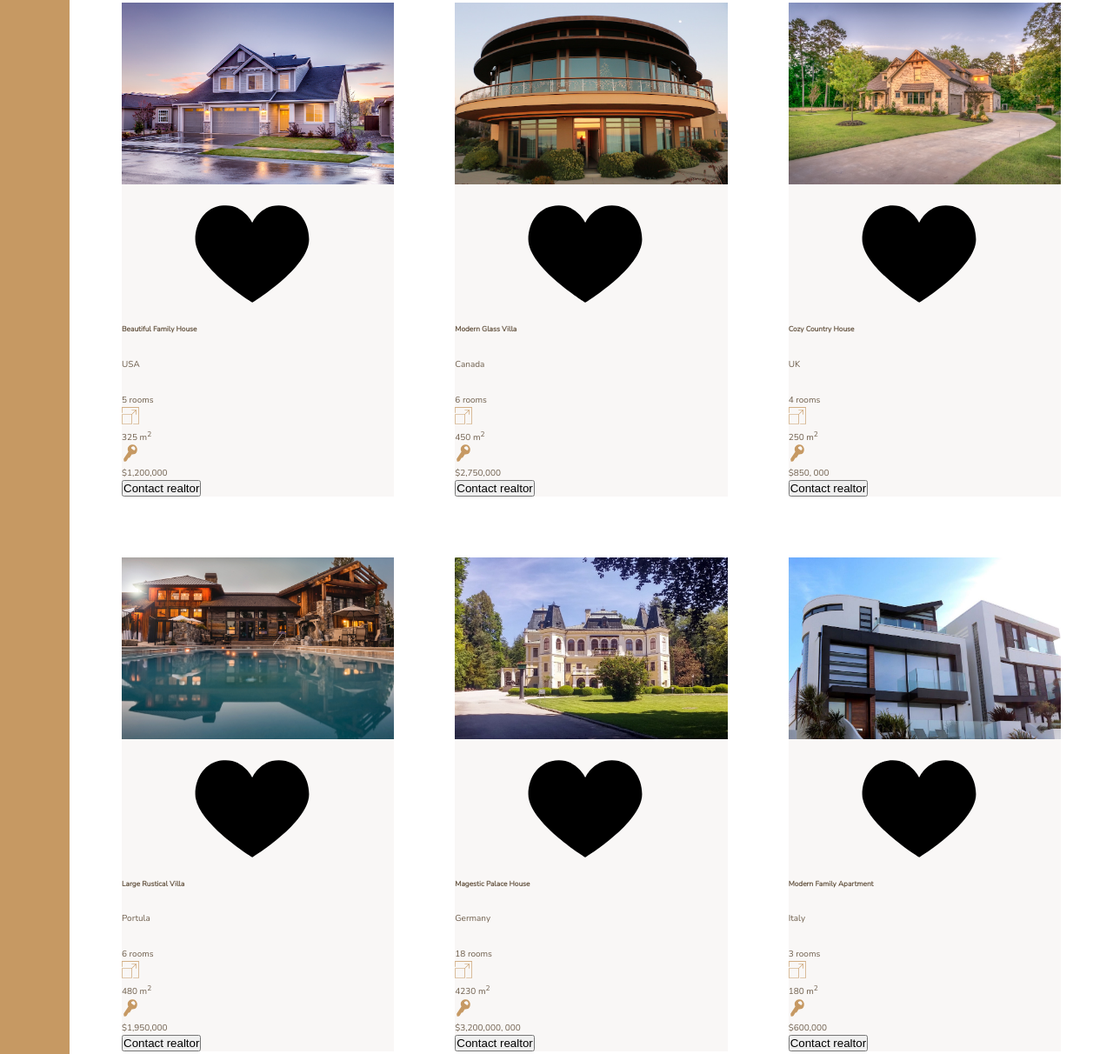
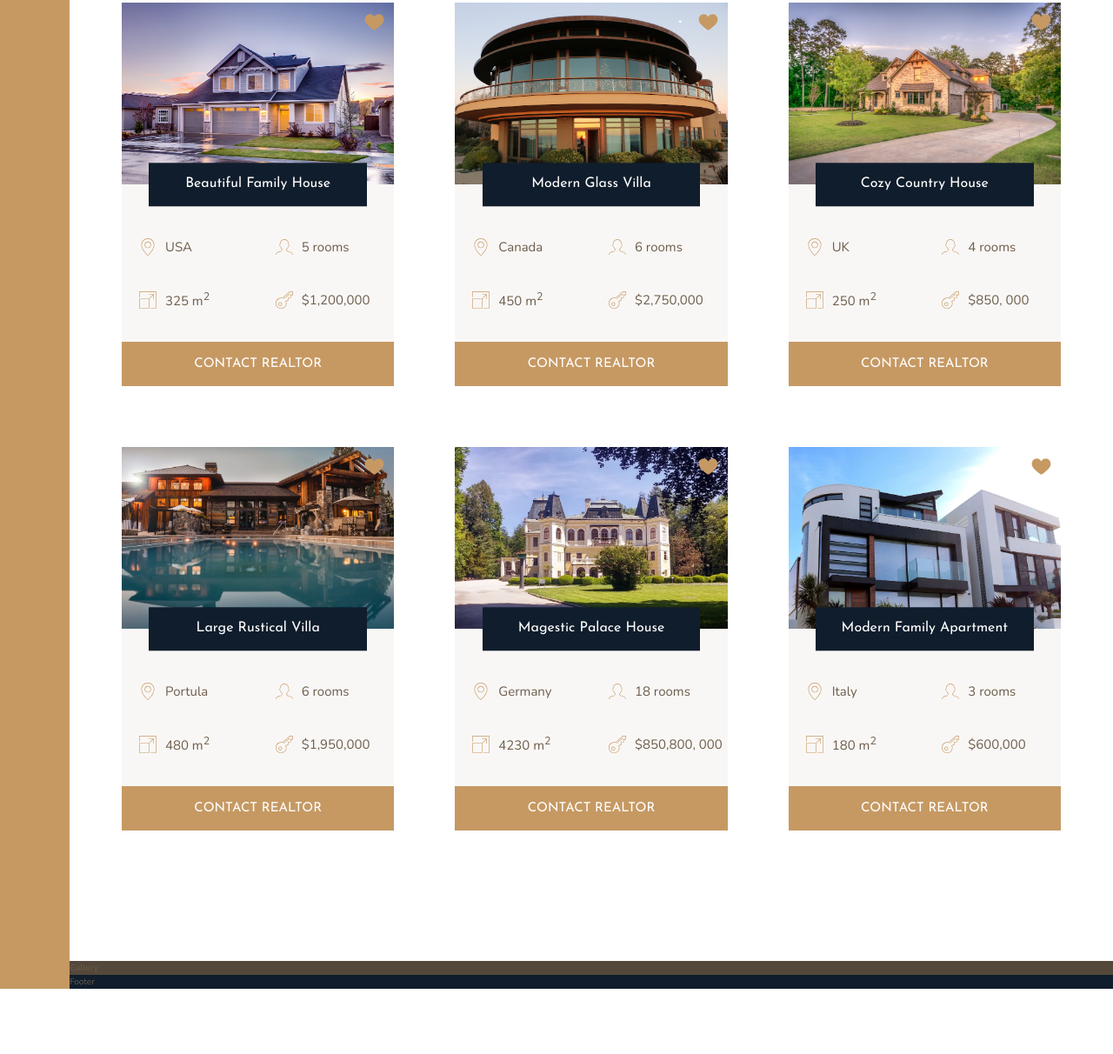
Before and after one commit to despau/advanced-css, a website: page css-grid/index.html in a window 1280 px wide. Shown: the part 2130-3342 px from the top of the page at 87% size. After the commit the page ends 3267 px from the top, so only its background shows below. Drawn offline with nearby package versions, Linux system fonts and the light colour scheme.

Commit message:
finished styling the homes section with home

```diff
--- a/css-grid/index.html
+++ b/css-grid/index.html
@@ -74,7 +74,7 @@
             <p class="story__text">
                 Accusantium cumque, quas, ut corporis incidunt deserunt quae architecto voluptate delectus.Accusantium cumque, quas, ut corporis incidunt deserunt quae architecto voluptate delectus!
             </p>
-            <button class="btn">Find your own home</button>
+            <button class="btn home__btn">Find your own home</button>
         </div>
         <section class="homes">
             <div class="home">
@@ -107,7 +107,7 @@
                     </svg>
                     <p>$1,200,000</p>
                 </div>
-                <button class="cta">Contact realtor</button>
+                <button class="btn home__btn">Contact realtor</button>
             </div>
 
             <div class="home">
@@ -140,7 +140,7 @@
                     </svg>
                     <p>$2,750,000</p>
                 </div>
-                <button class="cta">Contact realtor</button>
+                <button class="btn home__btn">Contact realtor</button>
             </div>
 
             <div class="home">
@@ -173,7 +173,7 @@
                     </svg>
                     <p>$850, 000</p>
                 </div>
-                <button class="cta">Contact realtor</button>
+                <button class="btn home__btn">Contact realtor</button>
             </div>
 
             <div class="home">
@@ -206,7 +206,7 @@
                     </svg>
                     <p>$1,950,000</p>
                 </div>
-                <button class="cta">Contact realtor</button>
+                <button class="btn home__btn">Contact realtor</button>
             </div>
 
             <div class="home">
@@ -237,9 +237,9 @@
                     <svg >
                         <use href="images/sprite.svg#icon-key" />
                     </svg>
-                    <p>$3,200,000, 000</p>
+                    <p>$850,800, 000</p>
                 </div>
-                <button class="cta">Contact realtor</button>
+                <button class="btn home__btn">Contact realtor</button>
             </div>
 
             <div class="home">
@@ -272,7 +272,7 @@
                     </svg>
                     <p>$600,000</p>
                 </div>
-                <button class="cta">Contact realtor</button>
+                <button class="btn home__btn">Contact realtor</button>
             </div>
         </section>
         <section class="gallery">Gallery</section>
--- a/css-grid/sass/_homes.scss
+++ b/css-grid/sass/_homes.scss
@@ -10,29 +10,83 @@
 .home {
     background-color: $color-grey-light-1;
 
+    //make it a grid containter
+    display: grid;
+    grid-template-columns: repeat(2, 1fr);
+
+
+    row-gap: 3.5rem;
+
     &__img {
         width: 100%;
+        grid-area: 1 / 1 / 2 / -1;
+        z-index: 1;
     }
 
     &__like {
+        grid-area: 1 / 2 / 2 / 3;
+        fill: $color-primary;
+        height: 2.5rem;
+        width: 2.5rem;
+        z-index: 2;
+        justify-self: end;
+        margin: 1rem;
+        cursor: pointer;
+        transition: all .2s;
 
+        &:hover {
+            fill: $color-primary-dark;
+            transform: scale(1.5)
+        }
     }
 
     &__name {
+        grid-area: 1 / 1 / 2 / -1;
+        z-index: 2;
 
+        width: 80%;
+        justify-self: center;
+        align-self: end;
+        transform: translateY(50%);
+
+        font-family: $font-display;
+        font-size: 1.6rem;
+        text-align: center;
+        padding: 1.25rem;
+        background-color: $color-secondary;
+        color: #fff;
+        font-weight: 400;
     }
 
+    &__btn {
+        grid-column: 1 / -1;
+
+        cursor: pointer;
+        transition: all .2s;
+
+        &:hover {
+            fill: $color-primary-dark;
+            transform: scale(1.02)
+        }
+    }
+
+    &__location, &__rooms { margin-top: 2.5rem; }
+
     &__location, &__rooms, &__area, &__price {
+
+        font-size: 1.5rem;
+        margin-left: 2rem;
+
+        display: flex;
+        align-items: center;
 
         svg {
             fill: $color-primary;
             width: 2rem;
             height: 2rem;
+            margin-right: 1rem;
         }
 
-        p {
-
-        }
 
     }
 
```
Also changed, not shown: css-grid/css/style.css, 1 other file.
